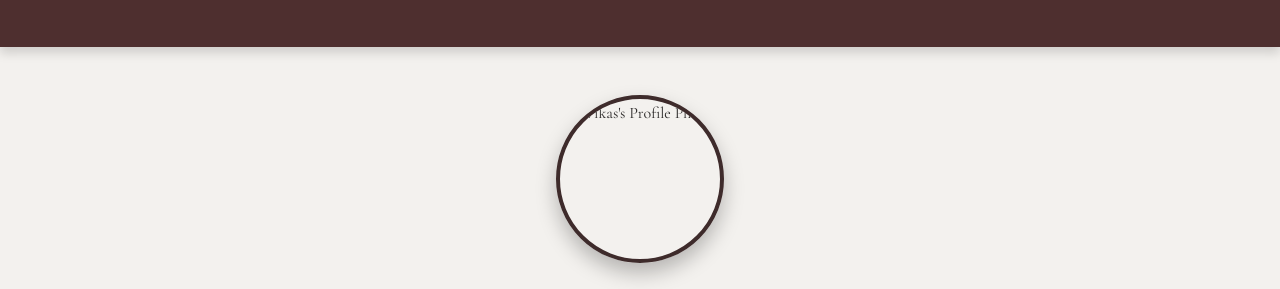
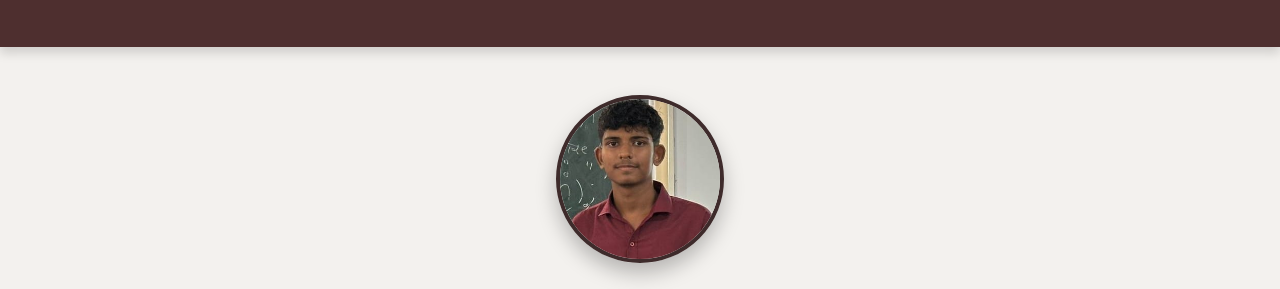
Before and after one commit to whovikas/vikas, a plain HTML site: page index.html in a window 1280 px wide. Shown: the part 163-452 px from the top of the page. Drawn offline with nearby package versions, Linux system fonts and the light colour scheme.

Commit message:
index.html

```diff
--- a/index.html
+++ b/index.html
@@ -3,7 +3,7 @@
 <head>
   <meta charset="UTF-8" />
   <meta name="viewport" content="width=device-width, initial-scale=1" />
-  <title>Mariyam's Portfolio</title>
+  <title>Vikas's Portfolio</title>
   <link href="https://fonts.googleapis.com/css2?family=Cormorant+Garamond:wght@400;600;700&display=swap" rel="stylesheet">
   <style>
     body {
@@ -132,7 +132,7 @@
 
     <!-- Welcome Section -->
     <section class="section fade-up">
-      <img src="C:\Users\Mariyam\OneDrive\Gambar.jpg" alt="Vikas's Profile Photo" class="profile-pic" />
+      <img src="img1.jpg" alt="Vikas's Profile Photo" class="profile-pic" />
       <h2>Hi, I'm Vikas!</h2>
       <p>Welcome to my digital space 🌍</p>
     </section>
```
